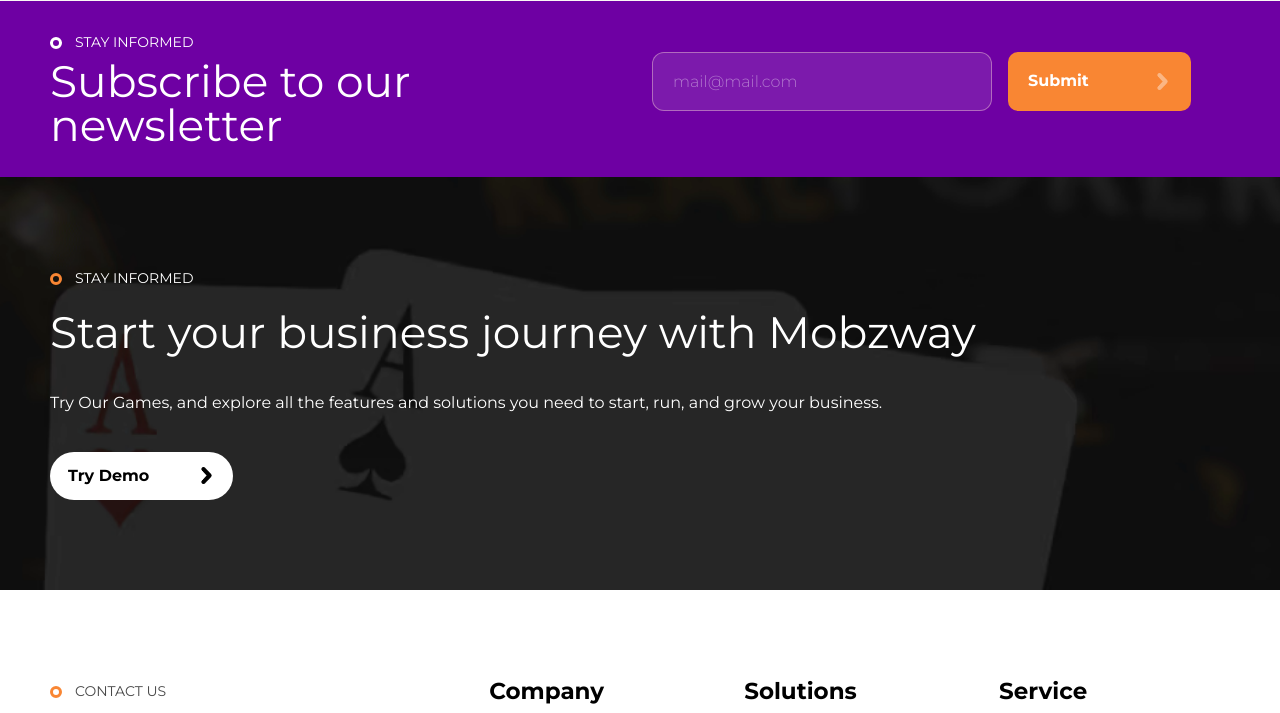
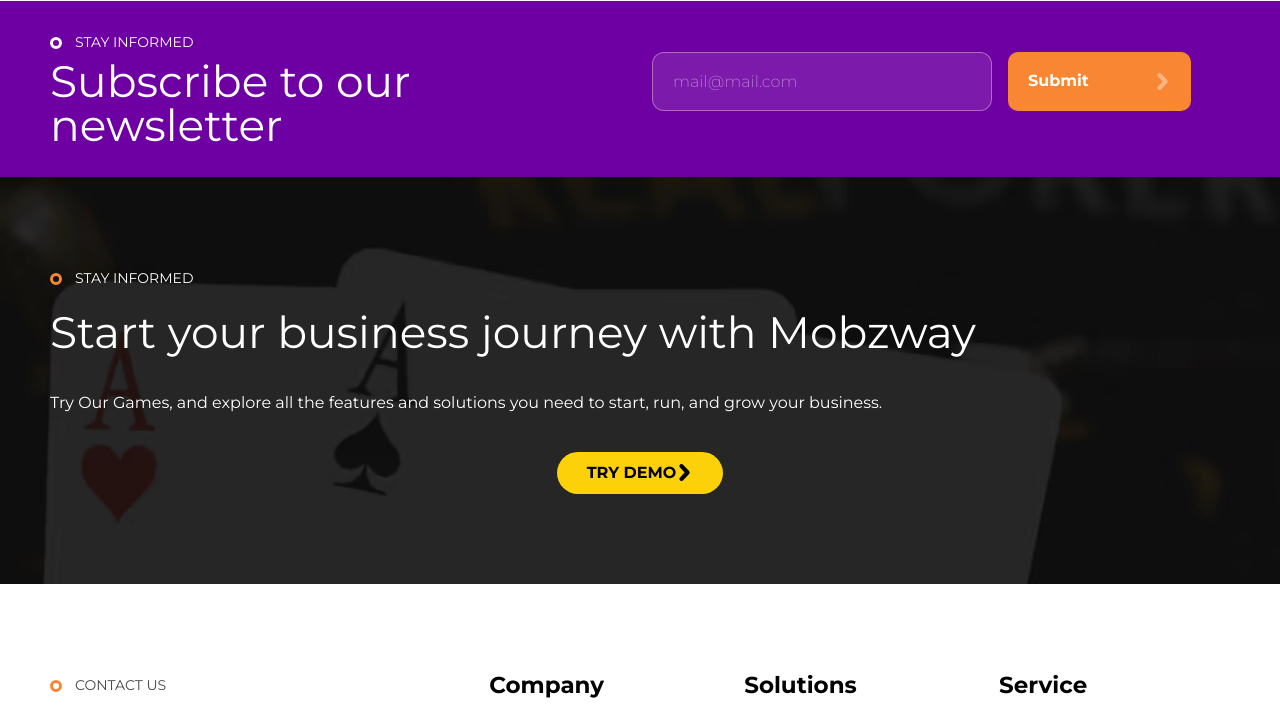
Before and after one commit to pareeklokesh/mobzwaycopy, a PHP site: page /index.html in a window 1280 px wide. Shown: the part 5293-6006 px from the top of the page. Run offline with PHP 8.4, Linux system fonts and the light colour scheme; some libraries are stand-ins or nearby versions.

Commit message:
Add files via upload

```diff
--- a/assets/css/style.css
+++ b/assets/css/style.css
@@ -729,13 +729,17 @@
 background-attachment: fixed;
 }
 .btn_try_demo {
-  background: #fff;
+  margin: 0px auto;
+  background: #fcd10a;
   border-radius: 30px;
   height: auto;
-  padding: 11px 18px;
+  min-width: inherit;
+padding: 8px 30px;
   width: auto;
   margin-top: 35px;
   color: #000;
+  text-transform: uppercase;
+  justify-content: center;
 }
 .btn_try_demo img {
   filter: invert(1);
```
